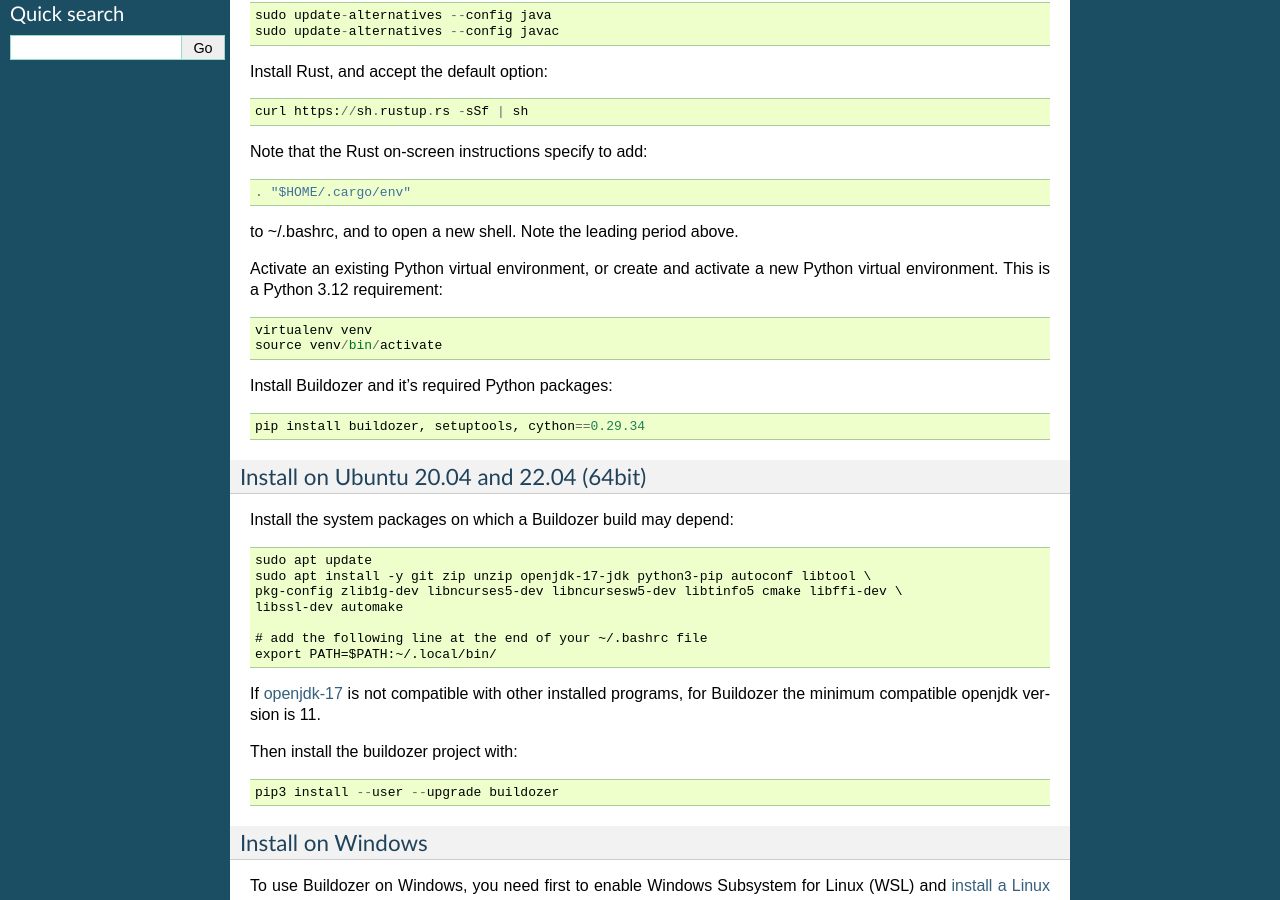
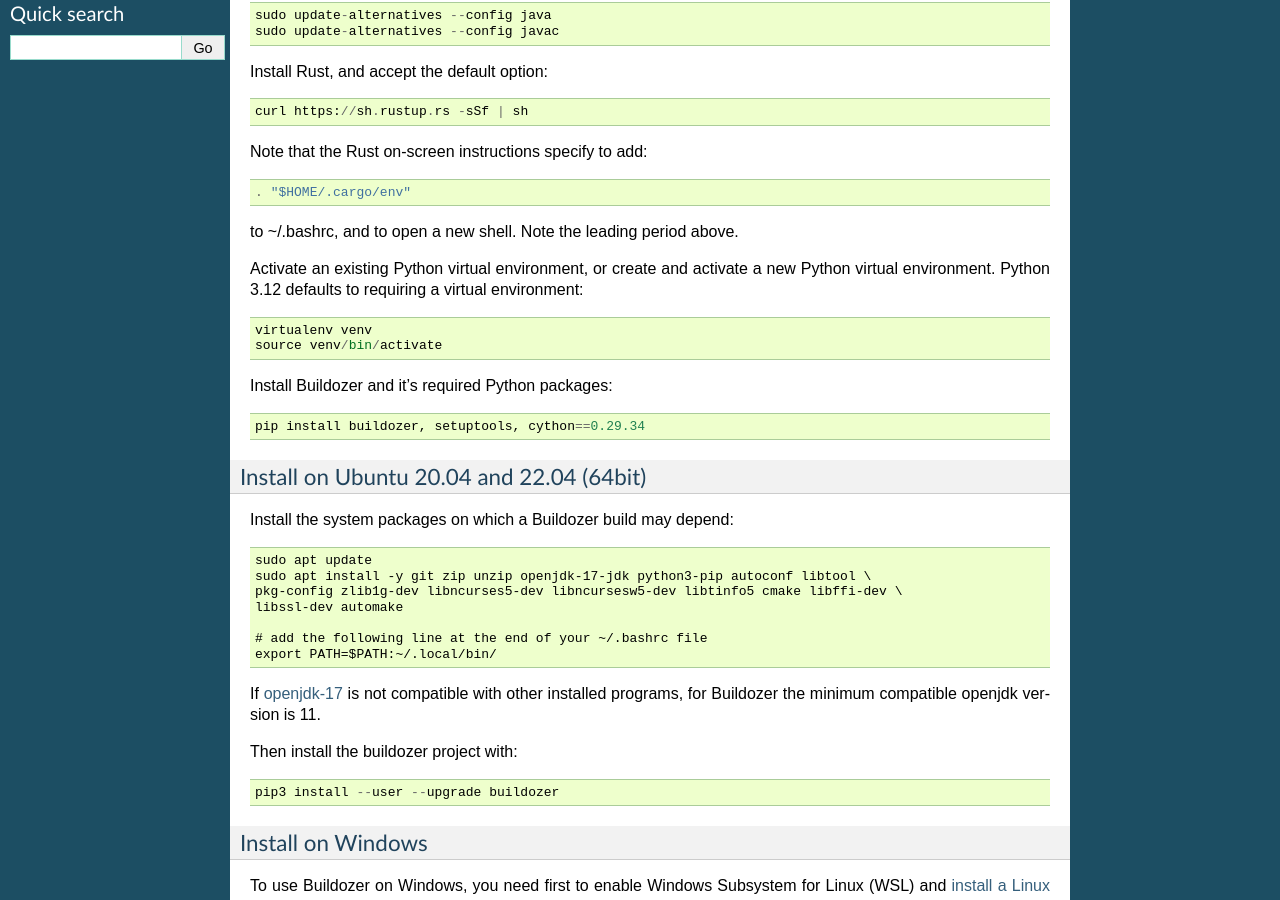
Before and after one commit to kivy/buildozer, a Sphinx documentation site: the page built from docs/source/installation.rst, in a window 1280 px wide and 900 px high, scrolled down 537 px. Built offline with Sphinx 7.4.7, drawn with Linux system fonts in a browser that asks for light colours.

Commit message:
Update installation.rst

```diff
--- a/docs/source/installation.rst
+++ b/docs/source/installation.rst
@@ -40,7 +40,7 @@
 to ~/.bashrc, and to open a new shell. Note the leading period above.
 
 Activate an existing Python virtual environment, or create and activate a new Python virtual environment.
-This is a Python 3.12 requirement::
+Python 3.12 defaults to requiring a virtual environment::
 
     virtualenv venv
     source venv/bin/activate
```
